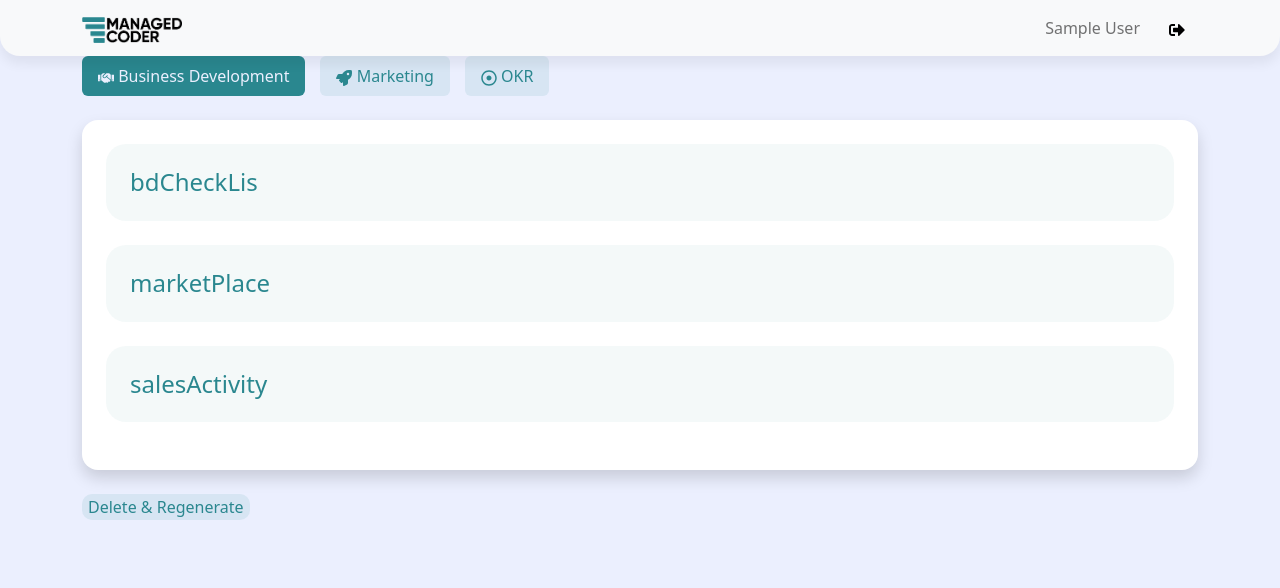
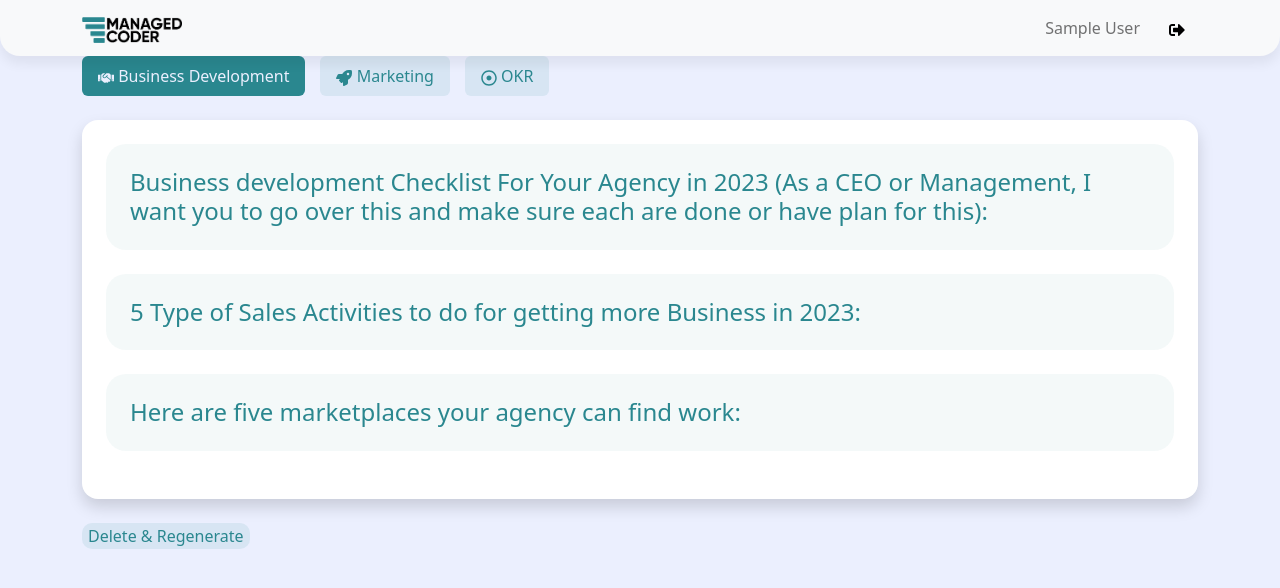
Before and after one commit to RedoneRony/Magic-Checklist-Frontend, a React (Create React App) app: page /db/result in a window 1280 px wide. Shown: the top 588 px of the page. Built offline with nearby package versions, Linux system fonts and the light colour scheme; no server answers; sample sign-in values are in the browser's storage.

Commit message:
adding title in showing data page

```diff
--- a/src/components/ShowingData/ShowingData.js
+++ b/src/components/ShowingData/ShowingData.js
@@ -159,39 +159,44 @@ function ShowingData() {
                   <>
                     <Tab.Pane eventKey="businessDevelopment">
                       <h4 className="rt-result-hading brand-color p-4">
-                        bdCheckLis
+                        Business development Checklist For Your Agency in 2023
+                        (As a CEO or Management, I want you to go over this and
+                        make sure each are done or have plan for this):
                       </h4>
                       <pre>{bdData?.bdCheckList}</pre>
                       <h4 className="rt-result-hading brand-color p-4">
-                        marketPlace
+                        5 Type of Sales Activities to do for getting more
+                        Business in 2023:
                       </h4>
                       <pre>{bdData?.bdCheckList}</pre>
                       <h4 className="rt-result-hading brand-color p-4">
-                        salesActivity
+                        Here are five marketplaces your agency can find work:
                       </h4>
                       <pre>{bdData?.bdCheckList}</pre>
                     </Tab.Pane>
                     <Tab.Pane eventKey="marketing">
                       <h4 className="rt-result-hading brand-color p-4">
-                        contentPlan
+                        Marketing Checklist For Your Agency for 2023:
                       </h4>
                       <pre>{mData?.contentPlan}</pre>
                       <h4 className="rt-result-hading brand-color p-4">
-                        marketingCheckList
+                        Here are five web directories where your agency can list
+                        your website, and get client review done:
                       </h4>
                       <pre>{mData?.marketingCheckList}</pre>
                       <h4 className="rt-result-hading brand-color p-4">
-                        webDirectories
+                        Here is a 6-month content plan for showcasing your
+                        Agency's framework based technical expertise:
                       </h4>
                       <pre>{mData?.webDirectories}</pre>
                     </Tab.Pane>
                     <Tab.Pane eventKey="okr">
                       <h4 className="rt-result-hading brand-color p-4">
-                        okrQ1
+                        Goals and Objective for your Team in Q1 2023:
                       </h4>
                       <pre>{okrData?.okrQ1}</pre>
                       <h4 className="rt-result-hading brand-color p-4">
-                        okrYear
+                        Goals and Objective for your Team in Year 2023:
                       </h4>
                       <pre>{okrData?.okrYear}</pre>
                     </Tab.Pane>
```
